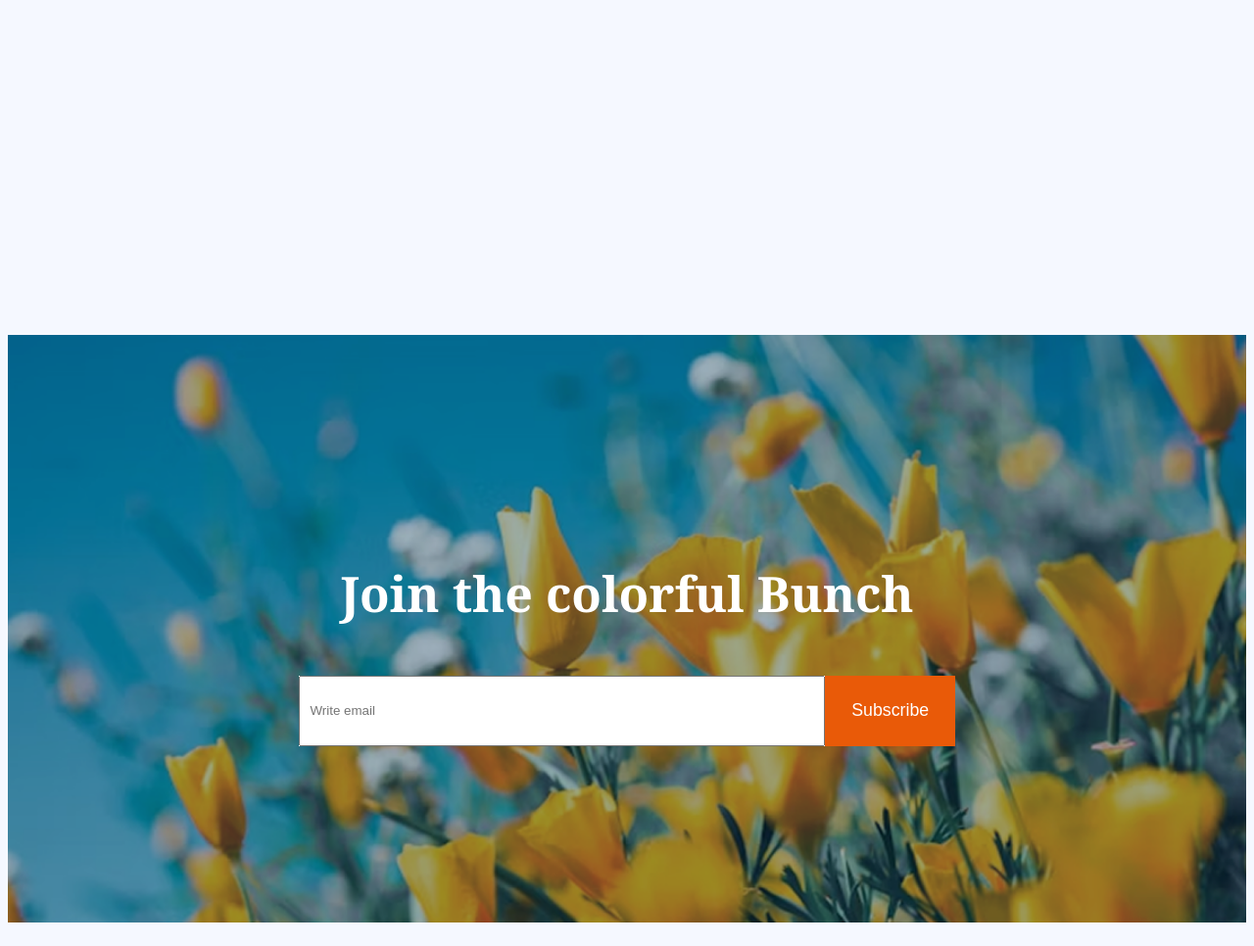
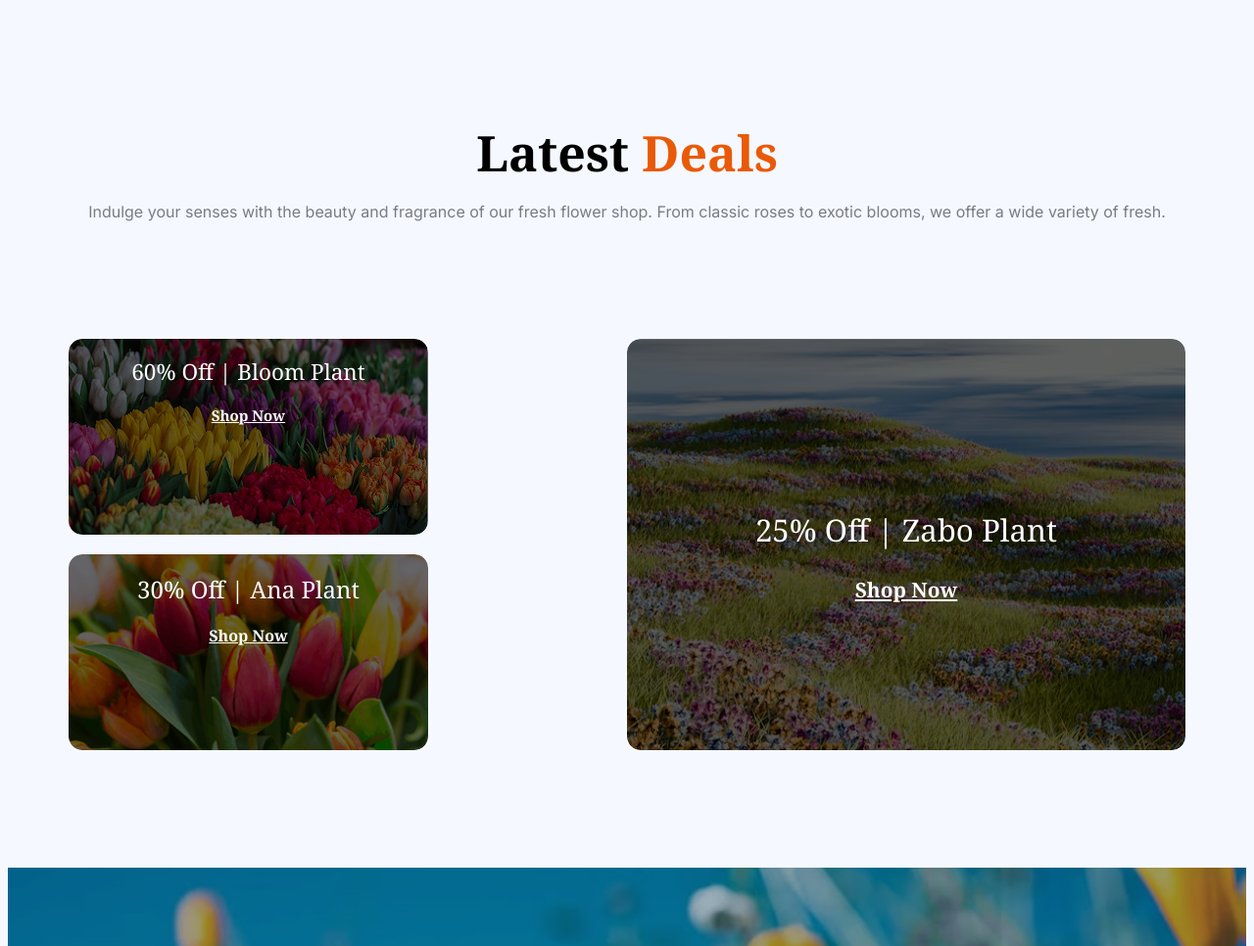
Before and after one commit to istiakmasrursaad/FlowerShop-LandingPage01, a plain HTML site: page index.html in a window 1280 px wide. Shown: the part 3060-4026 px from the top of the page at 98% size. Drawn offline with Linux system fonts and the light colour scheme.

Commit message:
added responsive part

```diff
--- a/index.html
+++ b/index.html
@@ -124,6 +124,42 @@
 
 
 
+      <!-- latestDeal -->
+       <div class="letestDealClass">
+        <h3 class="headingClass noto-serif-font">Latest<span class="spanDeals"> Deals</span> </h3>
+        <p class="letestDealPara dark02">Indulge your senses with the beauty and fragrance of our fresh flower shop. From classic roses to exotic blooms, we offer a wide variety of fresh.</p>
+       </div>
+
+
+
+       <div class=" dealContainer">
+
+        <div class="twoItems">
+            <div class="item01">
+        <h2 class="noto-serif-font leastclas">60% Off | Bloom Plant</h2>
+         <a class="noto-serif-font leastBtn" href="">Shop Now</a>
+       </div>
+
+       <div class="Item02">
+         <h2 class="noto-serif-font leastclas">30% Off | Ana  Plant</h2>
+         <a class="noto-serif-font leastBtn" href="">Shop Now</a>
+       </div>
+
+        </div>
+
+
+       <div class="Item03">
+         <h2 class="hItem03 noto-serif-font leastclas">25% Off | Zabo Plant</h2>
+         <a class="noto-serif-font leastBtn" href="">Shop Now</a>
+       </div>
+
+       </div>
+
+
+
+
+
+
 
 
 
--- a/style.css
+++ b/style.css
@@ -221,6 +221,7 @@ a{
 .flowrLoverSec{
     margin-top: 210px;
     max-width: 1140px;
+    margin-bottom: 0px;
     display: grid;
     grid-template-columns: repeat(2, 1fr);
     /* display: flex;
@@ -268,6 +269,135 @@ a{
     font-size: 1.375rem;
 
 }
+
+/* leatestDeal */
+.headingClass{
+    font-size: 3.125rem;
+    font-weight: 700;
+    margin-bottom: 0px;
+    text-align: center;
+
+}
+.spanDeals{
+    color: #E95A08;
+}
+.letestDealPara{
+
+    /* display: flex;
+    justify-content: center; */
+    /* max-width: 888px; */
+    text-align: center;
+}
+.letestDealClass{
+    /* max-width: 1200px; */
+   margin-top: -150px;
+    margin-bottom: 120px;
+
+}
+
+.item01,.item01 a {
+  position: relative;
+  overflow: hidden;
+  color: white;
+  border-radius: 14px;
+  max-width: 367px;
+  width: 100%;
+  height: 200px;
+  background: none;
+  font-size: 15px;
+  font-weight: 700;
+  text-align: center;
+  margin-bottom: 20px;
+}
+
+.item01::before {
+  content: '';
+  position: absolute;
+  top: 0; left: 0; right: 0; bottom: 0;
+  background-image: linear-gradient(rgba(0,0,0,0.6), rgba(0,0,0,0.6)), url(assets/deal-bloom.png);
+  background-position: center;
+  background-repeat: no-repeat;
+  background-size: cover;
+  opacity: 1;
+  border-radius: 14px;
+  z-index: -1;
+}
+
+.Item02, .Item02 a {
+    position: relative;
+    overflow: hidden;
+    color: white;
+    border-radius: 14px;
+    max-width: 367px;
+    height: 200px;
+    background: none;
+    font-weight: 700;
+  text-align: center;
+}
+
+.Item02::before {
+    content: '';
+    position: absolute;
+    top: 0; left: 0; right: 0; bottom: 0;
+    border-radius: 14px;
+    background-image: linear-gradient(rgba(0,0,0,0.6), rgba(0,0,0,0.6)), url('assets/deal-ana.png');
+    background-position: center;
+    background-repeat: no-repeat;
+    background-size: cover;
+    opacity: 1; /* fully visible background with dark overlay */
+    z-index: -1;
+}
+
+
+.Item03, .Item03 a {
+    position: relative;
+    overflow: hidden;
+    color: white;
+    border-radius: 14px;
+   max-width: 740px;
+    background: none;
+    font-size: 1.3rem;
+    font-weight: 700;
+    display: flex;
+    flex-direction: column;
+  text-align: center;
+  justify-content: center;
+  justify-items: center;
+}
+.hItem03{
+    margin-top: 25px;
+}
+.leastBtn{
+    margin: 0px;
+    text-decoration:underline;
+}
+
+.Item03::before {
+    content: '';
+    position: absolute;
+    top: 0; left: 0; right: 0; bottom: 0;
+    border-radius: 14px;
+    background-image: linear-gradient(rgba(0,0,0,0.6), rgba(0,0,0,0.6)), url('assets/deal-zabo.png');
+    background-position: center;
+    background-repeat: no-repeat;
+    background-size: cover;
+    opacity: 1;
+    z-index: -1;
+}
+
+.dealContainer{
+    max-width: 1140px;
+    /* height: 423px; */
+    display: grid;
+    grid-template-columns: repeat(2 ,1fr) ;
+ }
+
+
+
+
+
+
+
 
 /* join the colorful bunch  */
 .colorfulSection{
@@ -370,7 +500,7 @@ input[type="email"]{
 
     body{
         width: 100%;
-        padding-left: 5px;
+        padding-left: 0px;
     }
     .proPara{
         padding-right: 3%;
@@ -416,7 +546,7 @@ input[type="email"]{
 
 .cardContainer{
     grid-template-columns: repeat(2,1fr);
-    column-gap: 4%;
+    column-gap: 9%;
     text-align: center;
 
 }
@@ -453,6 +583,9 @@ input[type="email"]{
    margin-left: 5px;
     padding: 0px;
 }
+.loverLi{
+    font-size: 1rem;
+}
 
 .bg-letter{
     width: 393px;
@@ -460,8 +593,12 @@ input[type="email"]{
 }
 .colorfulSection{
     margin-top: 170px;
-     width: 43vh;
-    height: 30vh;
+     width: 100%;
+    height: 250px;
+    margin-left: 0px;
+}
+.ColorBtn{
+     padding: 2% 6%;
 }
 .colorfulHeaderCls{
     font-size: 1.8rem;
@@ -480,5 +617,19 @@ input[type="email"]{
  margin-top: -5px;
  padding: 0px;
 }
-
+.dealContainer{
+    margin-left: 20px;
+    margin-right: 10px;
+}
+.dealContainer{
+    grid-template-columns: repeat(1, 1fr);
+}
+.Item03{
+    margin-top: 20px;
+    width:92%;
+    height: 150%;
+}
+.cartClass a{
+    width: 100px;
+}
     }
```
